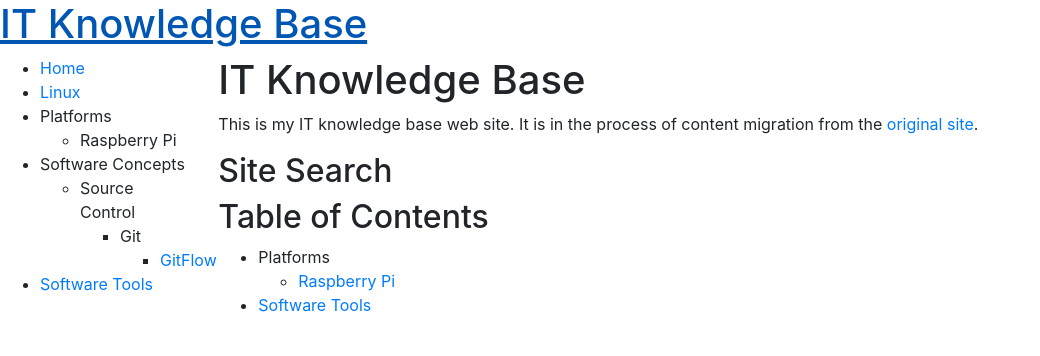
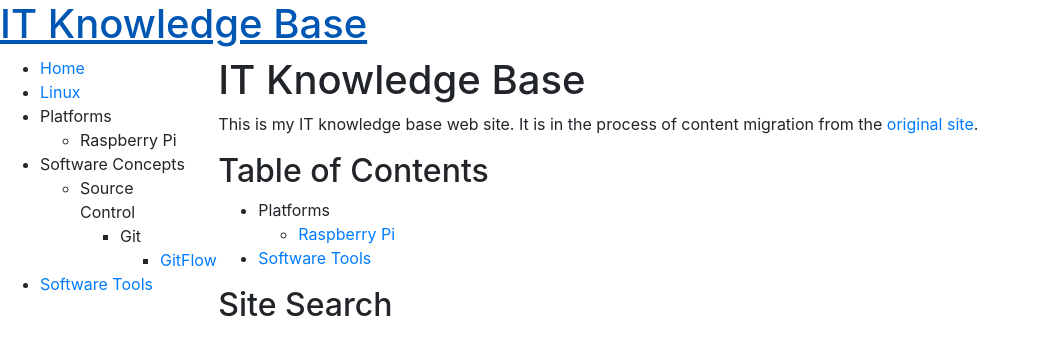
Before and after one commit to MisterY/it-knowledge-base-site, a Jekyll site: the page built from index.md, in a window 1280 px wide. Shown: the top 356 px of the page, without its empty margins (0-1040 px from the left). Built offline with Jekyll 4.4.1, drawn with Linux system fonts in a browser that asks for light colours; nearby versions of some CDN libraries; our own code applies the rules of GitHub Pages for plain Markdown files; comment, search, counter and statistics services are not loaded; some of the changed lines change nothing that is shown.

Commit message:
putting the ToC above site search

```diff
--- a/index.md
+++ b/index.md
@@ -1,6 +1,12 @@
 # IT Knowledge Base
 
 This is my IT knowledge base web site. It is in the process of content migration from the [original site](https://sites.google.com/site/alensit/).
+
+## Table of Contents
+
+- Platforms
+    - [Raspberry Pi](/platforms/Raspberry-Pi/)
+- [Software Tools](/software_tools/)
 
 ## Site Search
 
@@ -16,9 +22,3 @@
   })();
 </script>
 <gcse:search></gcse:search>
-
-## Table of Contents
-
-- Platforms
-    - [Raspberry Pi](/platforms/Raspberry-Pi/)
-- [Software Tools](/software_tools/)
```
